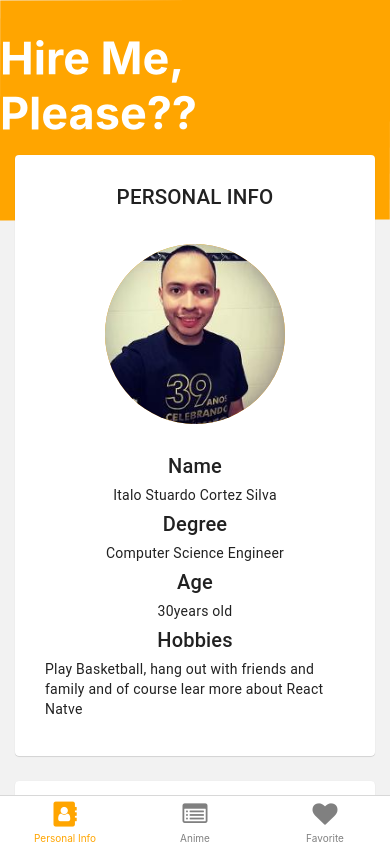
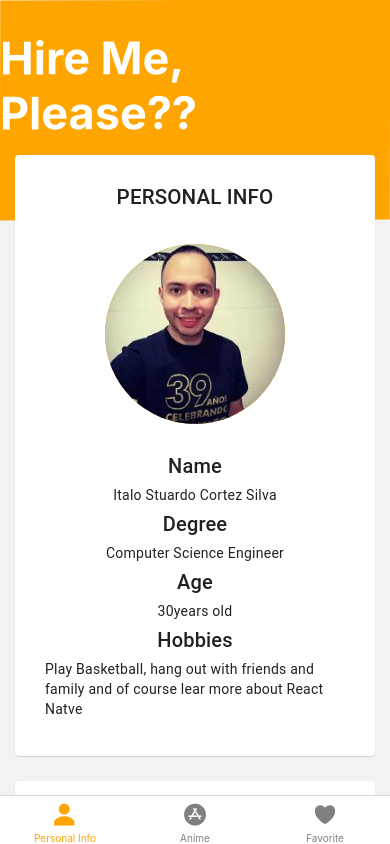
Before and after one commit to engineerStuardo/applaudoStudioCodeChallenge, a React Native app: screen / in a window 390 px wide. Built offline with nearby package versions, Linux system fonts and the light colour scheme.

Commit message:
change tabbar icons

```diff
--- a/src/Navigation/app.navigator.options.js
+++ b/src/Navigation/app.navigator.options.js
@@ -1,9 +1,10 @@
 import React from 'react';
-import Icon from 'react-native-vector-icons/dist/FontAwesome';
+import Icon from 'react-native-vector-icons/dist/Ionicons';
 
 const TAB_ICON = {
-  Home: 'address-book',
-  Anime: 'list-alt',
+  Home: 'person-sharp',
+  Anime: 'logo-apple-appstore',
+  Manga: 'logo-markdown',
   Favorite: 'heart',
 };
 
```
